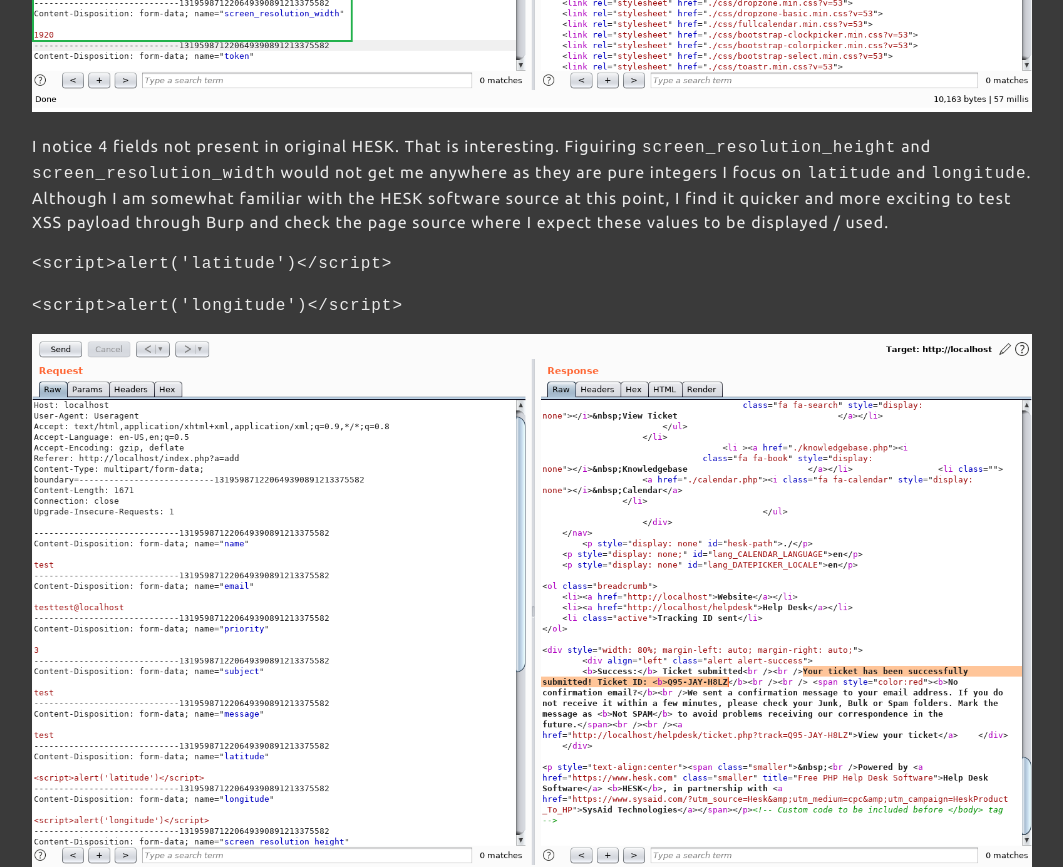
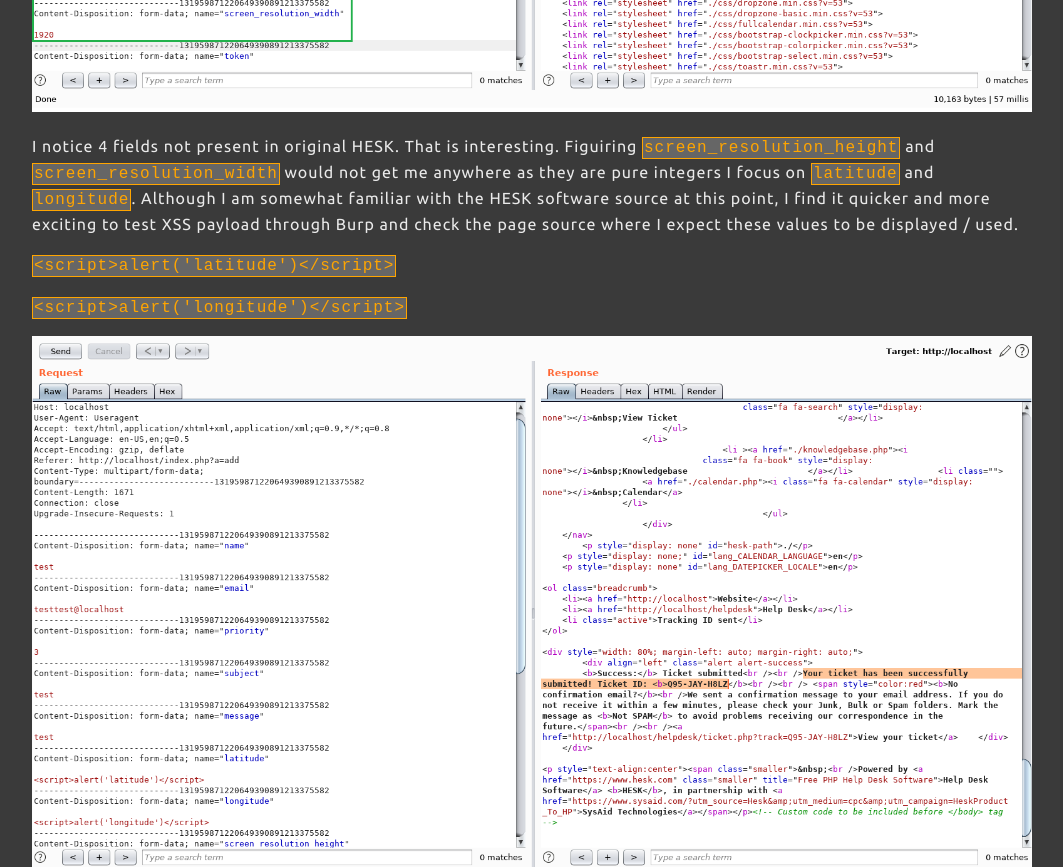
Before and after one commit to loca1gh0s7/loca1gh0s7.github.io, a plain HTML site: page MFH-from-XSS-to-RCE-loca1gh0st-exercise/index.html in a window 1280 px wide. Shown: the part 1280-2147 px from the top of the page, without its empty margins (108-1171 px from the left). Drawn offline with Linux system fonts and the light colour scheme.

Commit message:
code css

```diff
--- a/css/main.css
+++ b/css/main.css
@@ -104,3 +104,9 @@ footer .social-link{width:32px;padding-left:4px;padding-right:4px}
 footer .license-link{display:block;font-size:12px;font-weight:normal}
 #wrapper{min-height:calc(100vh - 110px)}
 .paranthesis{color:#888;}
+code {
+	background: #666;
+    padding: 1px;
+    border: 1px solid orange;
+    color: orange;
+}
```
